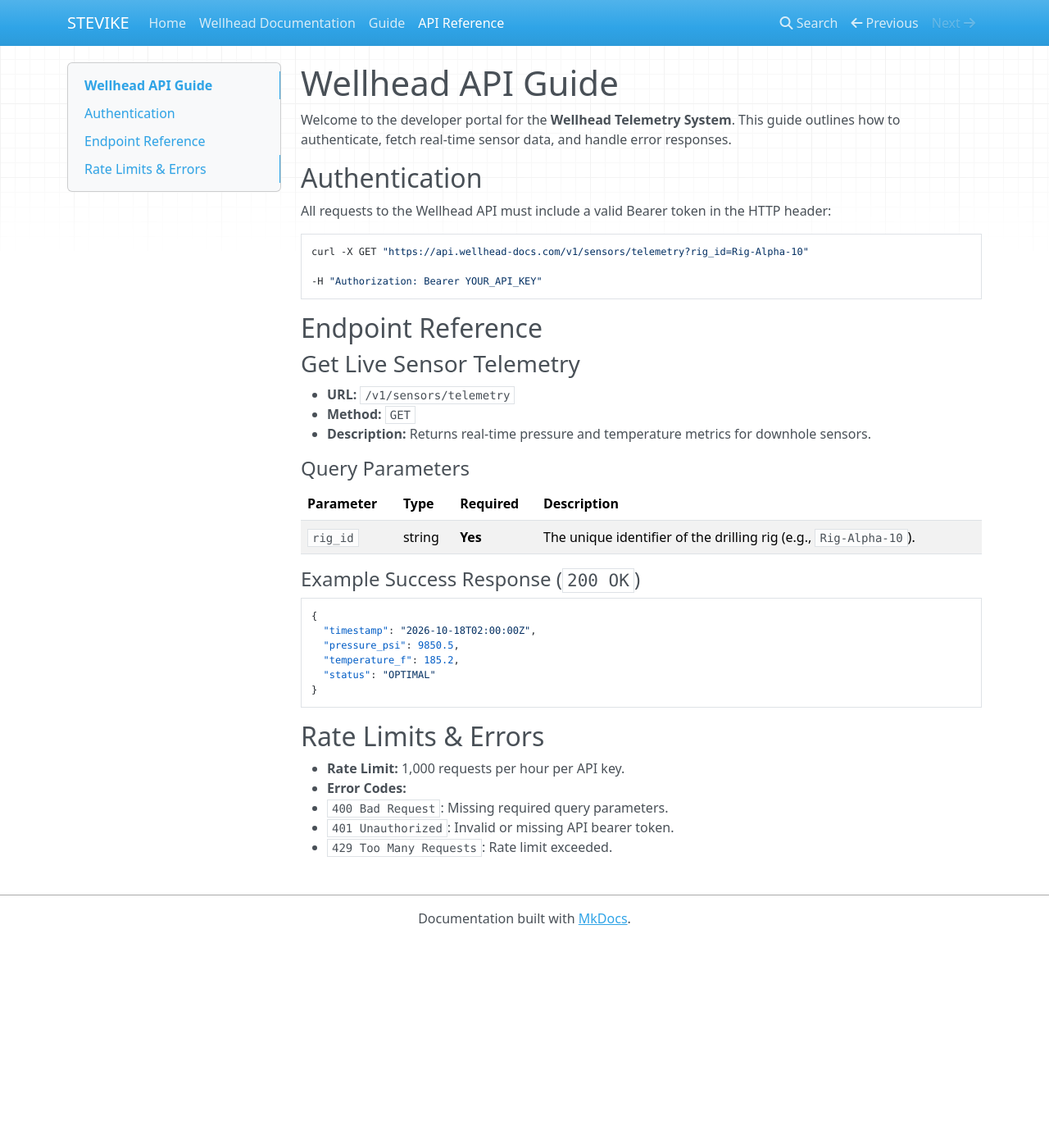
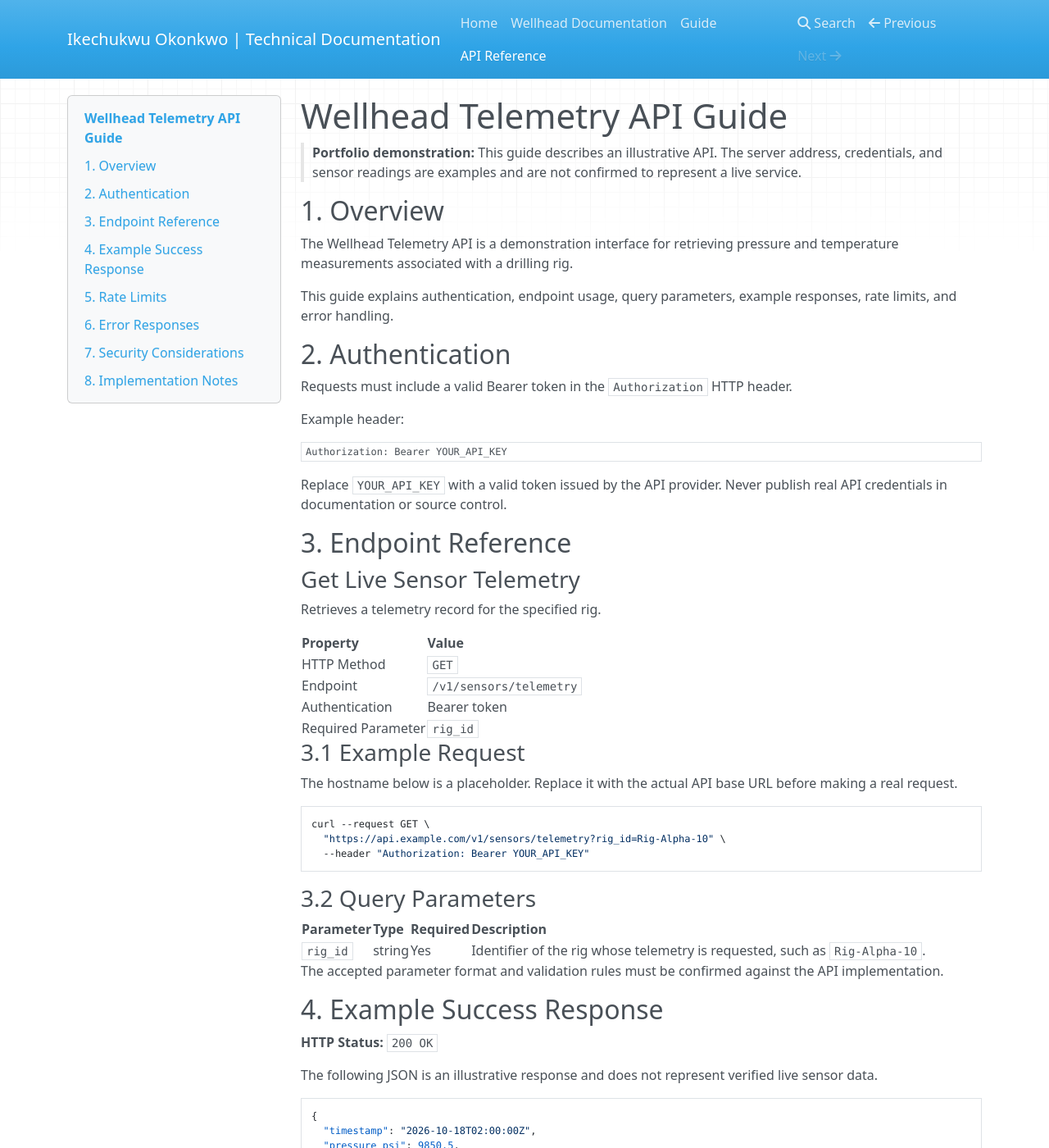
Before and after one commit to Stevike/My-docs, an MkDocs documentation site: the page built from docs/api-guide.md, in a window 1280 px wide and 1400 px high. Shown: the whole window at 82% size. Built offline with MkDocs 1.6.1, drawn with Linux system fonts in a browser that asks for light colours; nearby versions of some CDN libraries; some of the changed text lies outside the part shown.

Commit message:
Update api-guide.md

````diff
--- a/docs/api-guide.md
+++ b/docs/api-guide.md
@@ -1,35 +1,62 @@
-# Wellhead API Guide
 
-Welcome to the developer portal for the **Wellhead Telemetry System**. This guide outlines how to authenticate, fetch real-time sensor data, and handle error responses.
+# Wellhead Telemetry API Guide
 
-## Authentication
+> **Portfolio demonstration:** This guide describes an illustrative API. The server address, credentials, and sensor readings are examples and are not confirmed to represent a live service.
 
-All requests to the Wellhead API must include a valid Bearer token in the HTTP header:
+## 1. Overview
 
+The Wellhead Telemetry API is a demonstration interface for retrieving pressure and temperature measurements associated with a drilling rig.
 
-```bash
-curl -X GET "https://api.wellhead-docs.com/v1/sensors/telemetry?rig_id=Rig-Alpha-10"
+This guide explains authentication, endpoint usage, query parameters, example responses, rate limits, and error handling.
 
--H "Authorization: Bearer YOUR_API_KEY"
+## 2. Authentication
+
+Requests must include a valid Bearer token in the `Authorization` HTTP header.
+
+Example header:
+
+```http
+Authorization: Bearer YOUR_API_KEY
 ```
 
+Replace `YOUR_API_KEY` with a valid token issued by the API provider. Never publish real API credentials in documentation or source control.
 
-## Endpoint Reference
+## 3. Endpoint Reference
 
 ### Get Live Sensor Telemetry
 
-* **URL:** `/v1/sensors/telemetry`
-* **Method:** `GET`
-* **Description:** Returns real-time pressure and temperature metrics for downhole sensors.
+Retrieves a telemetry record for the specified rig.
 
-#### Query Parameters
+| Property | Value |
+|---|---|
+| HTTP Method | `GET` |
+| Endpoint | `/v1/sensors/telemetry` |
+| Authentication | Bearer token |
+| Required Parameter | `rig_id` |
+
+### 3.1 Example Request
+
+The hostname below is a placeholder. Replace it with the actual API base URL before making a real request.
+
+```bash
+curl --request GET \
+  "https://api.example.com/v1/sensors/telemetry?rig_id=Rig-Alpha-10" \
+  --header "Authorization: Bearer YOUR_API_KEY"
+```
+
+### 3.2 Query Parameters
 
 | Parameter | Type | Required | Description |
-| :--- | :--- | :--- | :--- |
-| `rig_id` | string | **Yes** | The unique identifier of the drilling rig (e.g., `Rig-Alpha-10`). |
+|---|---|---|---|
+| `rig_id` | string | Yes | Identifier of the rig whose telemetry is requested, such as `Rig-Alpha-10`. |
 
-#### Example Success Response (`200 OK`)
+The accepted parameter format and validation rules must be confirmed against the API implementation.
 
+## 4. Example Success Response
+
+**HTTP Status:** `200 OK`
+
+The following JSON is an illustrative response and does not represent verified live sensor data.
 
 ```json
 {
@@ -40,11 +67,57 @@ curl -X GET "https://api.wellhead-docs.com/v1/sensors/telemetry?rig_id=Rig-Alpha
 }
 ```
 
+### 4.1 Response Fields
 
-## Rate Limits & Errors
+| Field | Type | Description |
+|---|---|---|
+| `timestamp` | string | Example timestamp in UTC using ISO 8601 format. |
+| `pressure_psi` | number | Example pressure measurement in pounds per square inch (psi). |
+| `temperature_f` | number | Example temperature measurement in degrees Fahrenheit. |
+| `status` | string | Illustrative status associated with the reading. |
 
-* **Rate Limit:** 1,000 requests per hour per API key.
-* **Error Codes:**
-  * `400 Bad Request`: Missing required query parameters.
-  * `401 Unauthorized`: Invalid or missing API bearer token.
-  * `429 Too Many Requests`: Rate limit exceeded.
+The permitted status values, measurement limits, and response schema must be verified before this example is treated as an implementation contract.
+
+## 5. Rate Limits
+
+The original portfolio example specifies a limit of 1,000 requests per hour per API key. This limit has not been verified against a running service.
+
+For a production API, the documentation should explain how clients can identify the request limit, determine when it resets, and respond to rate limiting.
+
+## 6. Error Responses
+
+The following error codes are proposed examples. Actual behavior must be verified against the API implementation.
+
+| HTTP Status | Meaning | Recommended Client Action |
+|---|---|---|
+| `400 Bad Request` | A required query parameter is missing or invalid. | Check the request parameters and submit a valid request. |
+| `401 Unauthorized` | The authentication token is missing or invalid. | Check the token and Authorization header. |
+| `429 Too Many Requests` | The request limit has been exceeded. | Reduce the request rate and retry according to the service's documented policy. |
+
+## 7. Security Considerations
+
+- Use HTTPS for API communications.
+- Store API credentials securely.
+- Do not commit real tokens, passwords, or other secrets to a public repository.
+- Follow the API provider's authentication and access-control requirements.
+
+These are general documentation recommendations and do not confirm that the illustrative API implements these controls.
+
+## 8. Implementation Notes
+
+Before this guide is used as production documentation:
+
+1. Verify the base URL and endpoint against the actual API.
+2. Confirm the authentication mechanism and token requirements.
+3. Validate the query parameters and response schema.
+4. Confirm rate limits and error-response behavior.
+5. Ensure this guide matches the OpenAPI specification.
+6. Have all safety-critical or operational information reviewed by the appropriate subject-matter expert.
+
+---
+
+**Document Status:** Portfolio Demonstration
+
+**Document Version:** 1.0.0
+
+**Last Updated:** 19 October 2026
--- a/mkdocs.yml
+++ b/mkdocs.yml
@@ -1,4 +1,4 @@
-site_name: STEVIKE
+site_name: Ikechukwu Okonkwo | Technical Documentation
 
 nav:
   - Home: index.md
````
